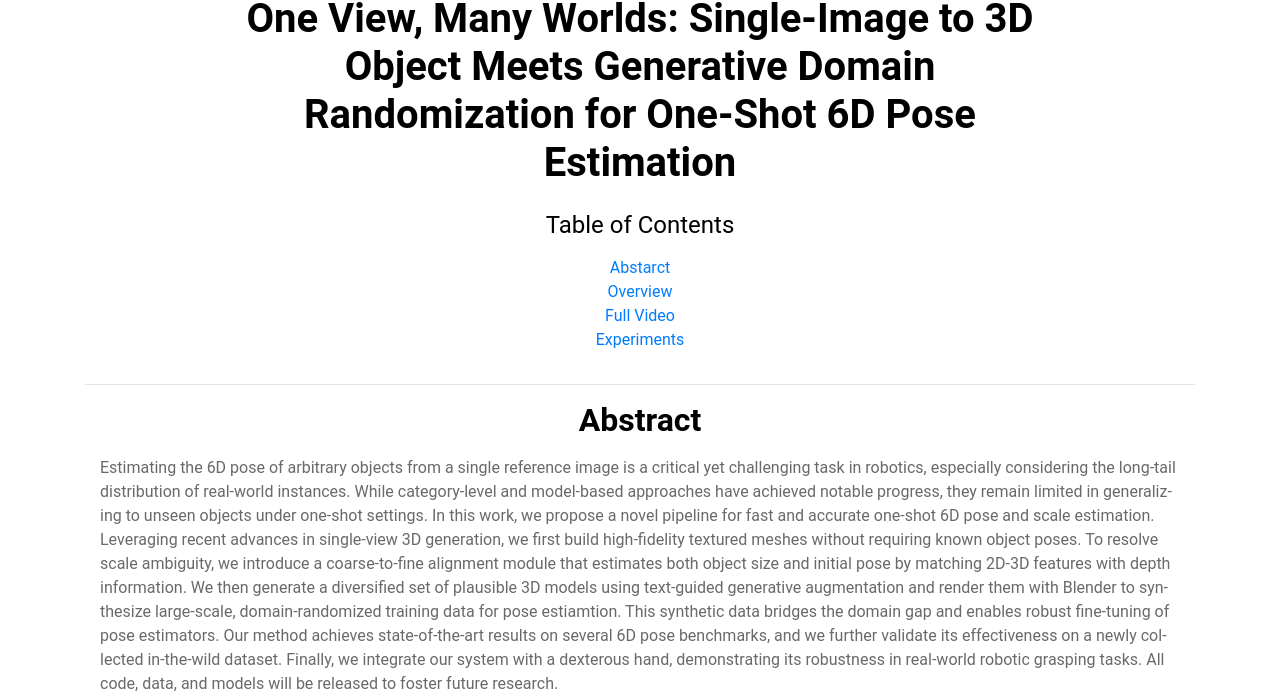
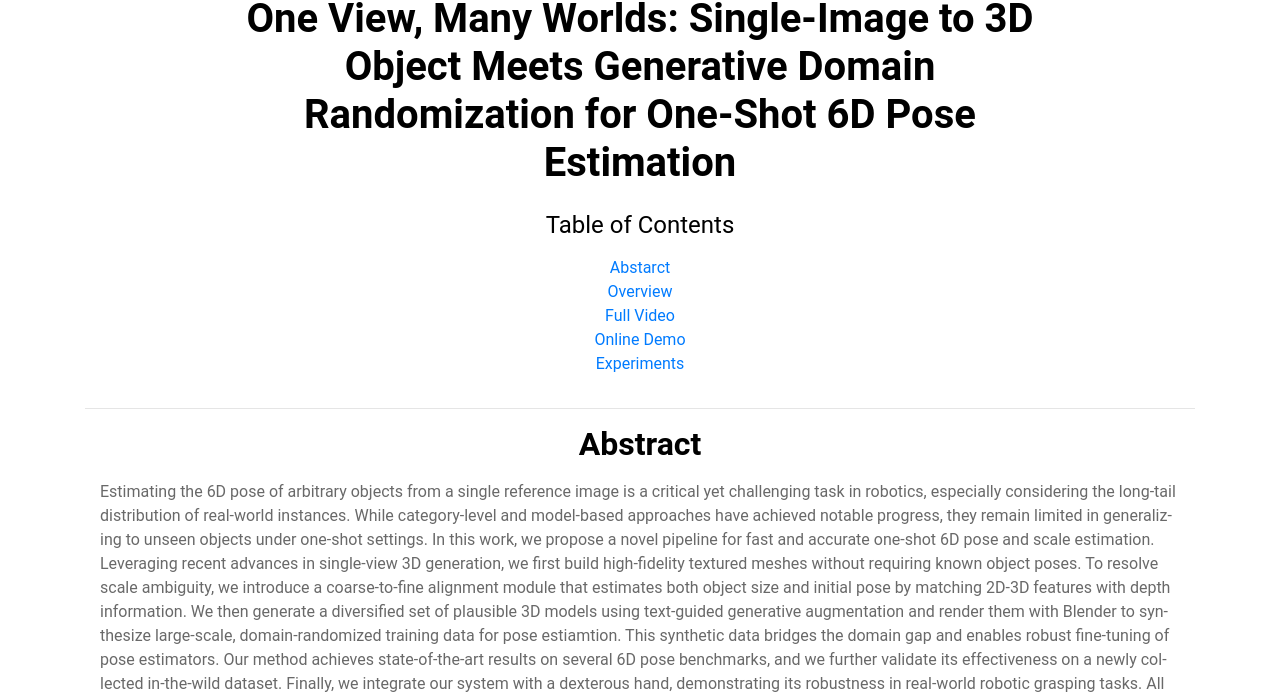
Before and after one commit to GZWSAMA/OnePoseviaGen.github.io, a plain HTML site: page index.html in a window 1280 px wide. Shown: the part 112-806 px from the top of the page. Drawn offline with nearby package versions, Linux system fonts and the light colour scheme.

Commit message:
Add demo

```diff
--- a/index.html
+++ b/index.html
@@ -35,6 +35,7 @@
         <li><a href="#abstarct">Abstarct</a></li>
         <li><a href="#overview">Overview</a></li>
         <li><a href="#full_video">Full Video</a></li>
+        <li><a href="#demo">Online Demo</a></li>
         <li><a href="#experiments">Experiments</a></li>
     </ul>
 </div>
```
